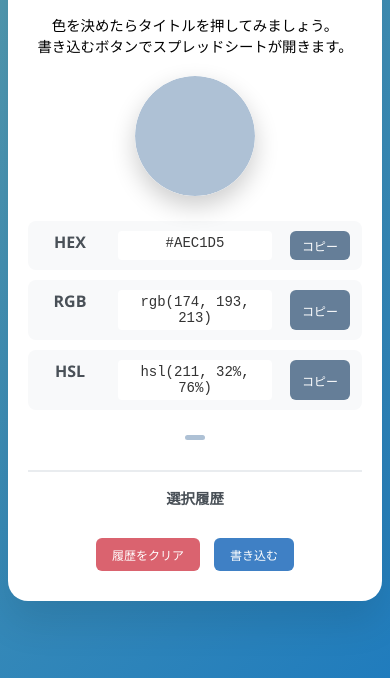
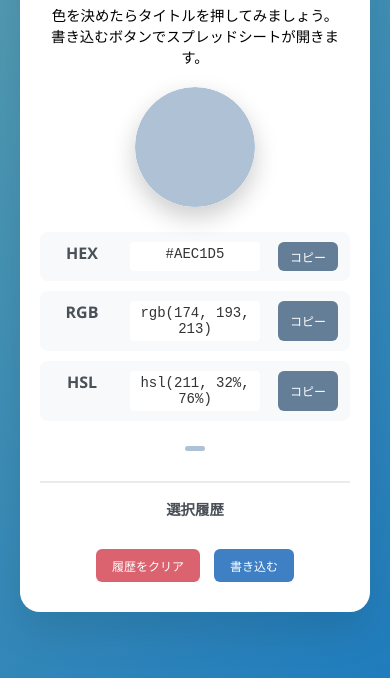
Before and after one commit to shiratsumu/select-color, a plain HTML site: page index.html in a window 390 px wide. Shown: the part 166-844 px from the top of the page. Drawn offline with Linux system fonts and the light colour scheme.

Commit message:
mini fix

```diff
--- a/index.html
+++ b/index.html
@@ -357,13 +357,20 @@
 
         @media (max-width: 480px) {
             body {
-                padding: 8px;
+                padding: 20px;
+                min-height: 100dvh; /* iOSでも全高を確保 */
+                display: flex;
+                align-items: center;
+                justify-content: center;
 
                 /*スクロールできないようにする */
                 overflow: hidden;
             }
             .container {
                 padding: 30px 20px;
+                max-width: 100vw;
+                width: 100%;
+                margin: 0; /* 余計なマージンを消す */
             }
 
             h1 {
```
Also changed, not shown: 1 other file.
